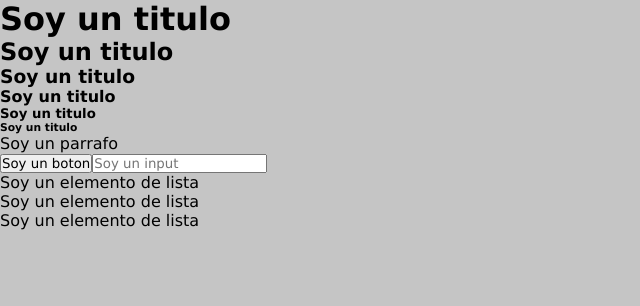
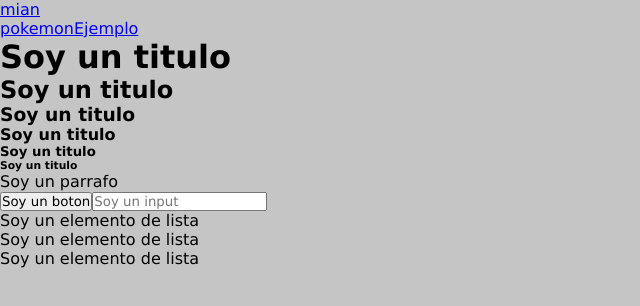
Before and after one commit to facu1995/PokeDev, a React (Create React App) app: page /main in a window 1280 px wide. Shown: the top 306 px of the page, without its empty margins (0-640 px from the left). Built offline with nearby package versions, Linux system fonts and the light colour scheme.

Commit message:
[ADD/MOD] add nav  mod app.js

```diff
--- a/src/App.js
+++ b/src/App.js
@@ -1,17 +1,19 @@
 import './styles/style.css'
 import { BrowserRouter,Route,Routes } from 'react-router-dom';
-
+//components
 import { MainScreen } from './components/screens/MainScreen';
 import { PokemonScreen } from './components/screens/PokemonScreen';
-
+import Nav from './components/nav/nav';
 function App() {
   return (
     <>
+
       <BrowserRouter>
+      <Nav/>
         <Routes>
           <Route path="/" element={<MainScreen />} />
-            <Route path="Main" element={<MainScreen />} />
-            <Route path='Pokemon:Id' element={<PokemonScreen />} />
+            <Route path="/main" element={<MainScreen />} />
+            <Route path='/pokemon/:id' element={<PokemonScreen />} />
         </Routes>
       </BrowserRouter>
     </>
--- /dev/null
+++ b/src/components/nav/nav.jsx
@@ -0,0 +1,13 @@
+import { Link } from "react-router-dom";
+function Nav() {
+    return(
+        <nav>
+            <ul>
+                <li><Link to="/">mian</Link></li>
+                <li><Link to="/pokemon/1">pokemonEjemplo</Link></li>
+            </ul>
+        </nav>
+    )
+}
+
+export default Nav;
```
